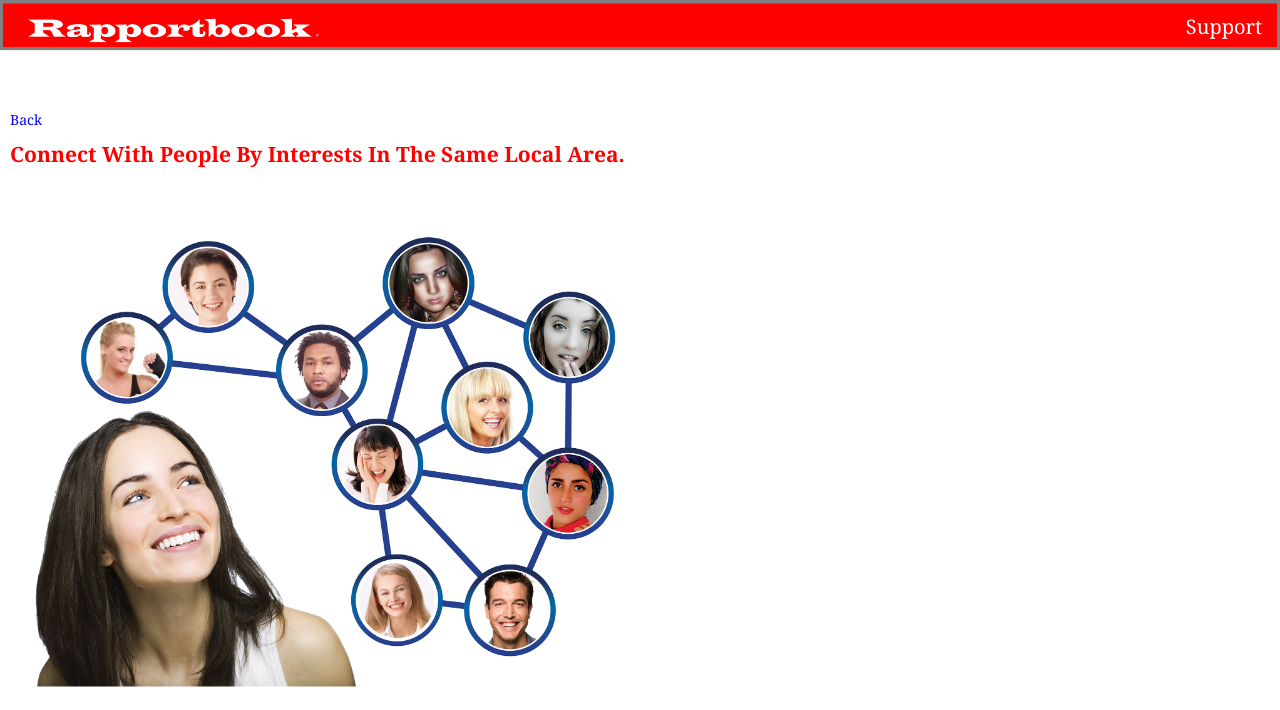
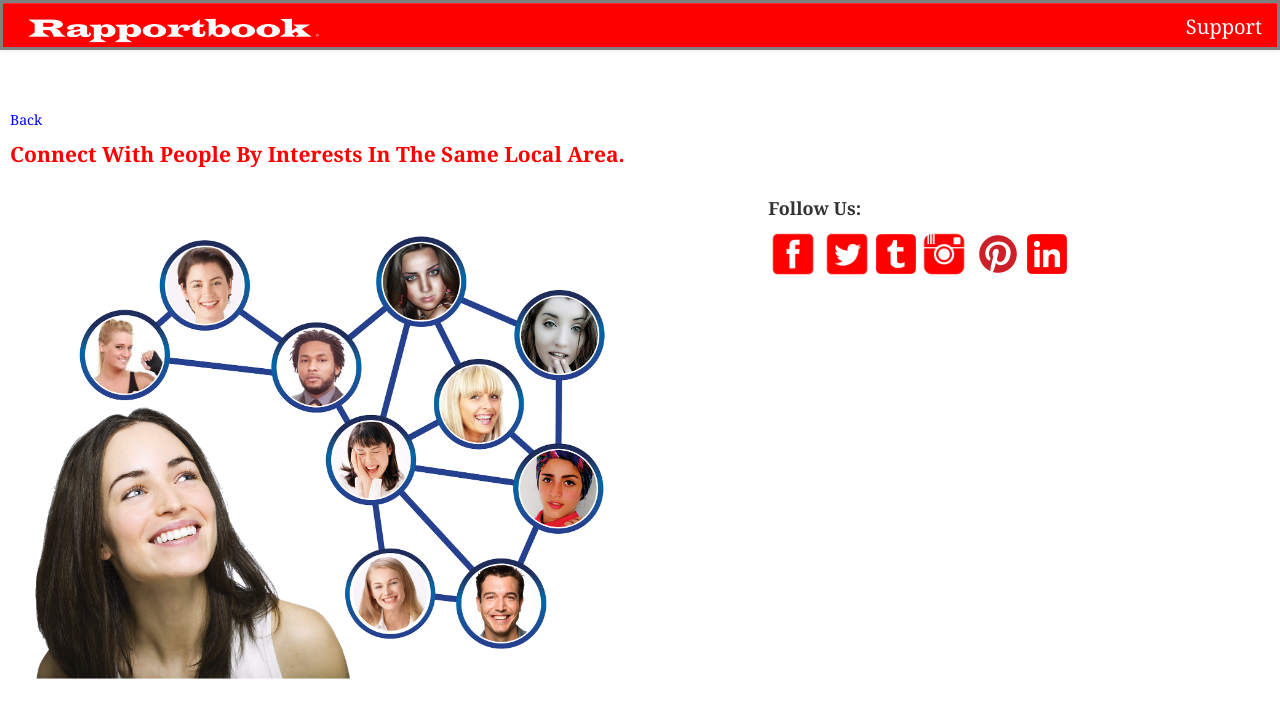
Before and after one commit to Daakon/htdocs, a PHP site: page /learn_more.php in a window 1280 px wide. Shown: the top 710 px of the page. Run offline with PHP 8.4, Linux system fonts and the light colour scheme; the visitor is signed in with stand-in values (Sample User, id 1); data that the repository does not hold is empty; style sheets or scripts are compiled from the project's sources; some libraries are stand-ins or nearby versions.

Commit message:
Tweaked learn more and home layout

```diff
--- a/home.php
+++ b/home.php
@@ -659,7 +659,7 @@
                 <li><a href ="/logout" >Log Out</a></li>
 
             </ul>
-
+<hr style = 'background-color:#ffffff; border-width:0; color:#ffffff; height:3px; lineheight:0; display: inline-block; text-align: left; width:100%;'/>
 </div>
             <?php
             $genre = $_GET['genre'];
--- a/learn_more.php
+++ b/learn_more.php
@@ -38,9 +38,31 @@
 
             <h4 class="lead" style="color:red;font-weight:bold">Connect With People By Interests In The Same Local Area.</h4>
 
+            <div class="row">
+                <div class="col-lg-6 col-md-6 col-sm-12 col-xs-12">
                     <img src="<?php echo $imagesPath ?>NetworkGraphic.png" />
+                </div>
+
+                <div class="col-lg-5 col-lg-offset-1 col-md-5 col-md-offset-1 col-sm-12 col-xs-12">
+                    <h4 style="font-weight: bold">Follow Us:</h4>
+                    <a href="http://facebook.com/rapportbook" target="_blank"><img src="/images/facebook-logo-red.png" height="50" width="50"></a>
+                    <a href="http://twitter.com/rapportbook" target="_blank"><img src="/images/twitter-logo-red.png" height="=50" width="50"></a>
+                    <a href="http://tumblr.com/blog/rapportbook" target="_blank"><img src="/images/tumblr-logo-red.png" height="40" width="40"/> </a>
+                    <a href="http://instagram.com/officialrapportbook" target="_blank"><img src="/images/instagram-logo-red.png" height="50" width="50"/></a> </a>
+                    <a href="http://pintrest.com/rapportbook" target="_blank"><img src="/images/pintrest-logo-red.png" height="50" width="50" /> </a>
+                    <a href="http://linkedin.com/company/rapportbook" target="_blank"><img src="/images/linkedin-logo-red.png" height="40" width="40" /></a> </a>
+
+                </div>
+            </div>
+
+
+
 
             <br/><br/>
+
+
+            <div class="row">
+                <div class="col-lg-6 col-md-6 col-sm-12 col-xs-12">
 
                     <img src="/images/camera.png" height="30" width="30" />
                     <span class="lead">
@@ -63,22 +85,16 @@
                     Discover Things Around You.
                     </span>
 
-
-            <br/><br/>
-
-
-            Rapportbook Founder & CEO Chris Weathers speaks on why he became an entrepreneur.
-            <br/>
-            <iframe max-width="400" height="315" src="https://www.youtube.com/embed/qiFa1-Mtj8c" frameborder="0" allowfullscreen></iframe>
+                    <hr/>
 
                     <h2 style="font-family: cursive;color:green;text-decoration: underline;">Testimonials</h2>
 
                     <!--Testimonial 1 -->
                     <div class="row">
-                <div class="col-xs-12 col-sm-1 col-md-1 col-lg-1" style="margin-right:-3%">
+                        <div class="col-xs-12 col-sm-2 col-md-2 col-lg-2" style="margin-right:-3%">
                             <img src="/images/brian-slawin.jpg" style="border:1px solid black;height:50px;width:50px;"/>
                         </div>
-                <div class="col-xs-11 col-sm-11 col-md-11 col-lg-11">
+                        <div class="col-xs-12 col-sm-10 col-md-10 col-lg-10">
                             <div style="font-style: italic">
                                 "Rapportbook is all about local reach and I really like that." - <b>Brian Slawin</b>, Co-Founder, <a href="http://busyevent.com" target="_blank">Busy Event </a>
                             </div>
@@ -86,30 +102,34 @@
                     </div>
                     <!--End Testimonial 1 -->
 
-            <br/>
+                    <hr/>
 
                     <!--Testimonial 2 -->
                     <div class="row">
-                <div class="col-xs-12 col-sm-1 col-md-1 col-lg-1" style="margin-right:-3%">
+                        <div class="col-xs-12 col-sm-2 col-md-2 col-lg-2" style="margin-right:-3%">
                             <img src="/images/dr-mccarthy.jpg" style="border:1px solid black;height:50px;width:50px;"/>
                         </div>
-                <div class="col-xs-11 col-sm-11 col-md-11 col-lg-11">
+                        <div class="col-xs-10 col-sm-10 col-md-10 col-lg-10">
                             <div style="font-style: italic">
                                 "Rapportbook is great for connecting communities." - <b>Dr. Lance McCarthy</b>, <a href="http://tedxgatewayarch.org/lance-mccarthy/" target="_blank">Economist, Investment Advisor, Urban Leader</a>
                             </div>
                         </div>
                     </div>
                     <!--End Testimonial 1 -->
+                    <hr/>
+</div>
+
+
+                    <div class="col-lg-6 col-md-6 col-sm-12 col-xs-12" style="margin-top:20px;">
+
+                        Rapportbook Founder & CEO Chris Weathers speaks on why he became an entrepreneur.
+                        <br/>
+                        <iframe max-width="400" height="315" src="https://www.youtube.com/embed/qiFa1-Mtj8c" frameborder="0" allowfullscreen></iframe>
+</div>
+                </div>
 
             <br/>
 
-            <h4>Follow Us:</h4>
-            <a href="http://facebook.com/rapportbook" target="_blank"><img src="/images/facebook-logo-red.png" height="50" width="50"></a>
-            <a href="http://twitter.com/rapportbook" target="_blank"><img src="/images/twitter-logo-red.png" height="=50" width="50"></a>
-            <a href="http://tumblr.com/blog/rapportbook" target="_blank"><img src="/images/tumblr-logo-red.png" height="40" width="40"/> </a>
-            <a href="http://instagram.com/officialrapportbook" target="_blank"><img src="/images/instagram-logo-red.png" height="50" width="50"/></a> </a>
-            <a href="http://pintrest.com/rapportbook" target="_blank"><img src="/images/pintrest-logo-red.png" height="50" width="50" /> </a>
-            <a href="http://linkedin.com/company/rapportbook" target="_blank"><img src="/images/linkedin-logo-red.png" height="40" width="40" /></a> </a>
 
             <h4 style="color:red;">Checkout what people are sharing</h4>
 </div>
--- a/signup.php
+++ b/signup.php
@@ -86,9 +86,8 @@
 
 
 // insert default post
-$post = "Hey, my name is $fName and my favorite interest is $interest.
-         Comment on my post or Direct Message me if you want to chat.";
-
+$post = "Hey!, my name is $fName and my favorite interest is $interest. Comment on my post or direct message me if you want to chat.";
+$post = mysql_real_escape_string($post);
 $sql = "INSERT INTO Posts (Post,    Category,  Member_ID,   PostDate) Values
                           ('$post', '$interest', '$ID',       CURDATE())";
 mysql_query($sql) or die(mysql_error());
--- a/terms.php
+++ b/terms.php
@@ -94,6 +94,6 @@
     SO THE ABOVE LIMITATION OR EXCLUSION MAY NOT APPLY TO YOU. IN SUCH CASES, RAPPORTBOOK'S LIABILITY WILL BE LIMITED TO THE FULLEST EXTENT PERMITTED BY APPLICABLE LAW.
     </p>
 
-    <a href="/index.php"><h3>Sign Up or Login</h3></a>
+    <a href="../"><h3>Sign Up or Login</h3></a>
 </div>
 </body>
```
Also changed, not shown: images/interests-lg.JPG (deleted). Lines whose indentation alone changed are shown as unchanged.
